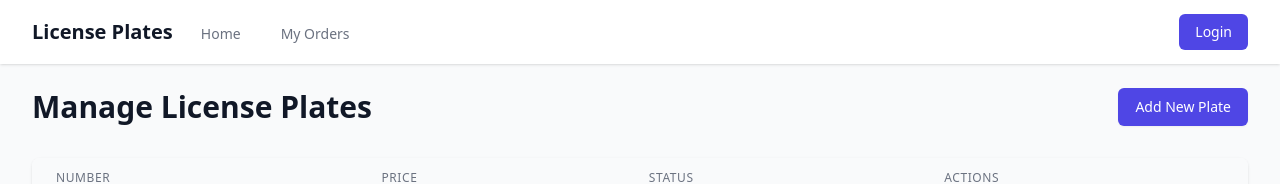
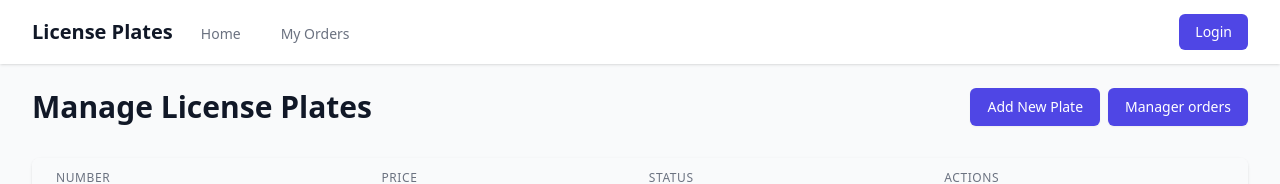
Before and after one commit to byStrange/licence-plate-500k, a Nuxt app: page /admin/plates in a window 1280 px wide. Shown: the top 184 px of the page. Built offline with nearby package versions, Linux system fonts and the light colour scheme; no server answers; the database is empty.

Commit message:
feat: add manage orders button to /admin/plates

```diff
--- a/middleware/admin.ts
+++ b/middleware/admin.ts
@@ -3,7 +3,7 @@ const isAdmin = (email: string) => email.includes('@admin')
 export default defineNuxtRouteMiddleware(async () => {
   const user = useSupabaseUser()
 
-  if (!user.value || !isAdmin(user.value.email)) {
+  if (!user.value || !isAdmin(user.value.email!)) {
     return navigateTo('/')
   }
 })
--- a/pages/admin/plates/index.vue
+++ b/pages/admin/plates/index.vue
@@ -2,10 +2,14 @@
   <div>
     <div class="flex justify-between items-center mb-8">
       <h1 class="text-3xl font-bold text-gray-900">Manage License Plates</h1>
-      <NuxtLink to="/admin/plates/new"
-        class="inline-flex items-center px-4 py-2 border border-transparent rounded-md shadow-sm text-sm font-medium text-white bg-indigo-600 hover:bg-indigo-700">
-        Add New Plate
-      </NuxtLink>
+      <div class="flex gap-x-2">
+        <NuxtLink to="/admin/plates/new"
+          class="inline-flex items-center px-4 py-2 border border-transparent rounded-md shadow-sm text-sm font-medium text-white bg-indigo-600 hover:bg-indigo-700">
+          Add New Plate
+        </NuxtLink>
+        <NuxtLink to="/admin/plates/orders"
+          class="inline-flex items-center px-4 py-2 border border-transparent rounded-md shadow-sm text-sm font-medium text-white bg-indigo-600 hover:bg-indigo-700">Manager orders</NuxtLink>
+      </div>
     </div>
 
     <div class="bg-white shadow overflow-hidden sm:rounded-lg">
```
